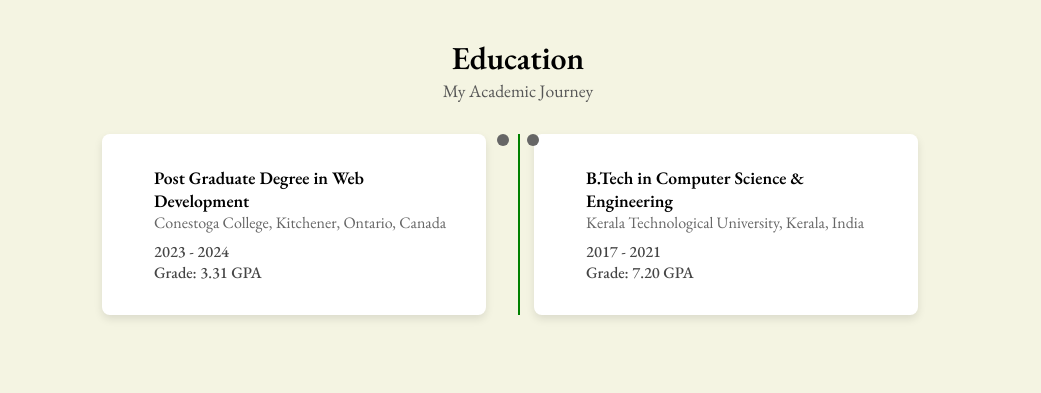
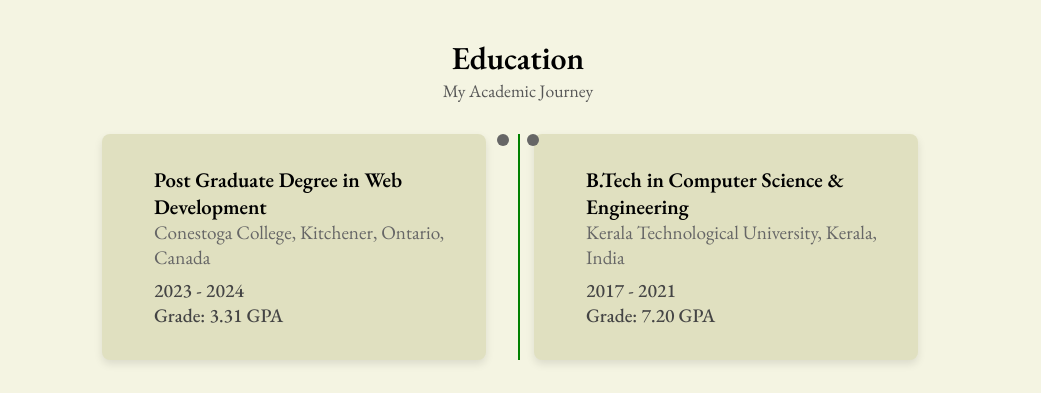
Before and after one commit to varungnathan/varun-gopinath-portfolio, a React (Create React App) app: page / in a window 1280 px wide. Shown: the part 2420-2813 px from the top of the page, without its empty margins (122-1163 px from the left). Built offline with nearby package versions, Linux system fonts and the light colour scheme.

Commit message:
Increase font sizes for education section and update background color for improved design consistency

```diff
--- a/src/components/education/education.css
+++ b/src/components/education/education.css
@@ -135,33 +135,34 @@
 }
 
 .education__degree {
-  font-size: 1.1rem;
+  font-size: 1.3rem; /* Increased from 1.1rem to 1.3rem */
   font-weight: 600;
 }
 
 .education__institution {
-  font-size: 1rem;
+  font-size: 1.2rem; /* Increased from 1rem to 1.2rem */
   color: #666;
   margin-bottom: 0.5rem;
 }
 
 .education__date {
-  font-size: 1rem;
+  font-size: 1.2rem; /* Increased from 1rem to 1.2rem */
   font-weight: 500;
   color: #444;
 }
 
 .education__gpa {
-  font-size: 1rem;
+  font-size: 1.2rem; /* Increased from 1rem to 1.2rem */
   font-weight: 500;
   color: #444;
 }
 
 .education__container {
-  background-color: white;
+  background-color: var(--container-color, #E0E0C0); /* Changed to use --container-color */
   padding: 2rem;
   border-radius: 8px;
   box-shadow: 0 4px 8px rgba(0, 0, 0, 0.1);
+  width: max-content;
 }
 
 @media (max-width: 768px) {
```
